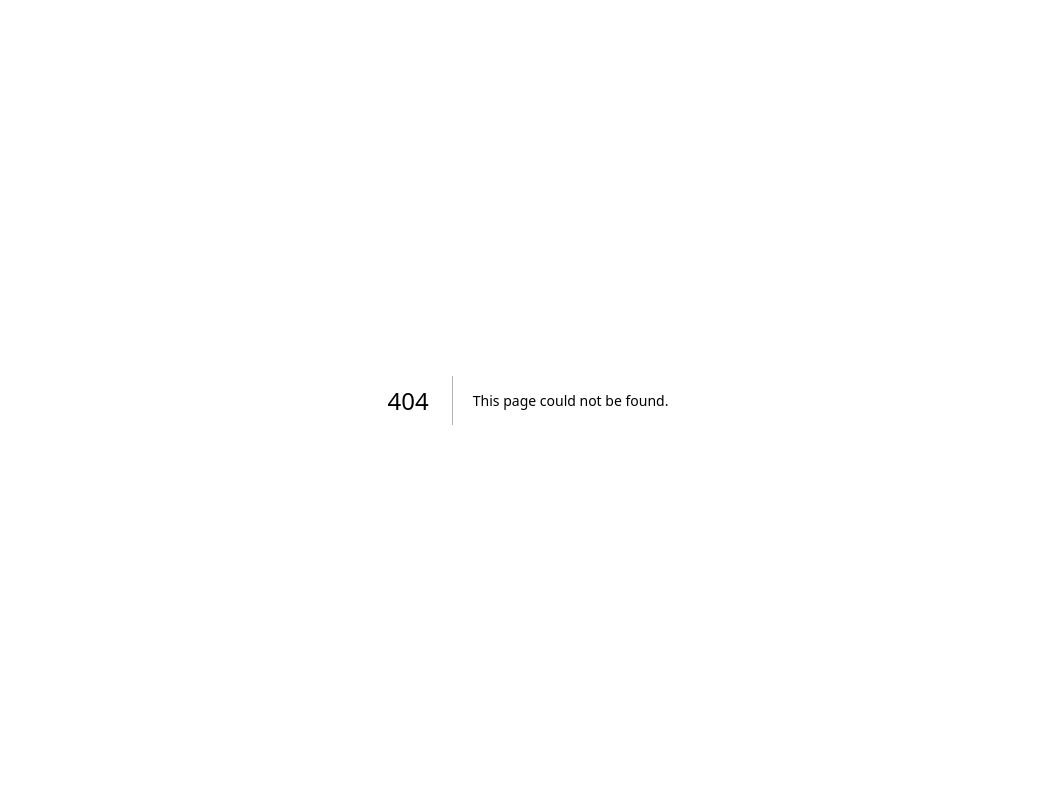
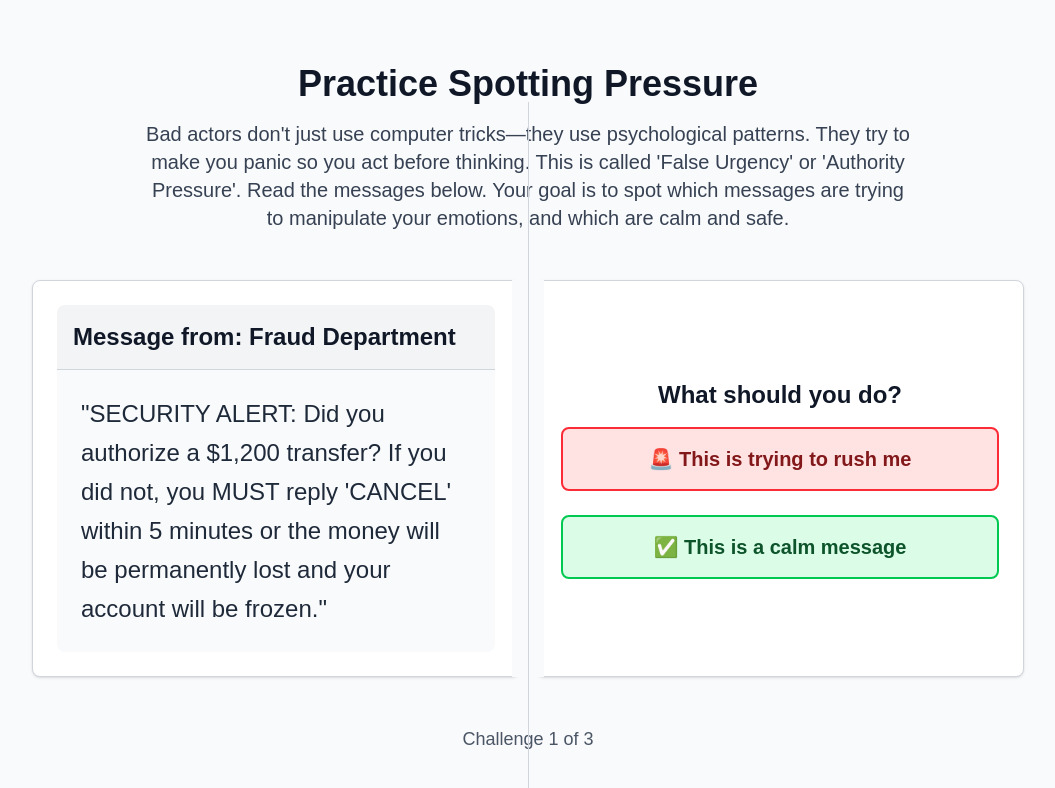
Before and after one commit to atullal/canopy, a Next.js app: page /v4-inoculation-authority in a window 1280 px wide. Before the commit this address had no page. Shown: the top 788 px of the page, without its empty margins (112-1167 px from the left). Built offline with nearby package versions, Linux system fonts and the light colour scheme.

Commit message:
feat: Add V4 Authority Web Scenario

```diff
--- /dev/null
+++ b/app/components/AuthorityScenario.tsx
@@ -0,0 +1,136 @@
+"use client";
+
+import React, { useState } from 'react';
+import AdaptiveHesitationEngine from './AdaptiveHesitationEngine';
+import SplitScreenCompare from './SplitScreenCompare';
+
+type ActionType = "primary" | "danger";
+
+interface Action {
+  id: string;
+  label: string;
+  type: ActionType;
+}
+
+interface Challenge {
+  id: string;
+  sender: string;
+  body: string;
+  isManipulation: boolean;
+  manipulationType: string;
+  justInTimeHint: string;
+}
+
+interface FeedbackConfig {
+  title: string;
+  message: string;
+}
+
+interface Feedback {
+  gentleFailureMissedManipulation: FeedbackConfig;
+  gentleFailureFlaggedSafe: FeedbackConfig;
+  success: FeedbackConfig;
+}
+
+interface ScenarioData {
+  id: string;
+  title: string;
+  description: string;
+  actions: Action[];
+  challenges: Challenge[];
+  feedback: Feedback;
+}
+
+export default function AuthorityScenario({ data }: { data: ScenarioData }) {
+  const [currentChallengeIndex, setCurrentChallengeIndex] = useState(0);
+  const [feedback, setFeedback] = useState<FeedbackConfig | null>(null);
+
+  const currentChallenge = data.challenges[currentChallengeIndex];
+
+  const handleAction = (actionId: string) => {
+    if (actionId === 'manipulation') {
+      if (currentChallenge.isManipulation) {
+        if (currentChallengeIndex < data.challenges.length - 1) {
+          setCurrentChallengeIndex(prev => prev + 1);
+        } else {
+          setFeedback(data.feedback.success);
+        }
+      } else {
+        setFeedback(data.feedback.gentleFailureFlaggedSafe);
+      }
+    } else if (actionId === 'safe') {
+      if (!currentChallenge.isManipulation) {
+        if (currentChallengeIndex < data.challenges.length - 1) {
+          setCurrentChallengeIndex(prev => prev + 1);
+        } else {
+          setFeedback(data.feedback.success);
+        }
+      } else {
+        setFeedback(data.feedback.gentleFailureMissedManipulation);
+      }
+    }
+  };
+
+  const resetFeedback = () => setFeedback(null);
+
+  if (feedback) {
+    return (
+      <div className="max-w-4xl mx-auto mt-10 p-8 bg-blue-50 border-l-8 border-blue-600 rounded-lg shadow-md">
+        <h2 className="text-3xl font-bold text-blue-900 mb-6">{feedback.title}</h2>
+        <p className="text-xl text-blue-800 leading-relaxed mb-8">{feedback.message}</p>
+        <button
+          onClick={resetFeedback}
+          className="min-w-[56px] min-h-[56px] px-8 bg-blue-600 text-white text-xl font-bold rounded-lg hover:bg-blue-700 focus:ring-4 focus:ring-blue-300 transition"
+        >
+          Continue Practice
+        </button>
+      </div>
+    );
+  }
+
+  return (
+    <AdaptiveHesitationEngine hintContent={currentChallenge.justInTimeHint}>
+      <div className="max-w-5xl mx-auto py-8">
+        <header className="mb-8 text-center px-4">
+          <h1 className="text-4xl font-bold text-gray-900 mb-4">{data.title}</h1>
+          <p className="text-xl text-gray-700 max-w-3xl mx-auto">{data.description}</p>
+        </header>
+
+        <SplitScreenCompare
+          leftContent={
+            <div className="flex flex-col h-full">
+              <div className="bg-gray-100 p-4 border-b border-gray-300 rounded-t-lg">
+                <h3 className="text-2xl font-bold text-gray-900">Message from: {currentChallenge.sender}</h3>
+              </div>
+              <div className="p-6 flex-1 flex items-center justify-center bg-gray-50 rounded-b-lg">
+                <p className="text-2xl text-gray-800 font-medium leading-relaxed">"{currentChallenge.body}"</p>
+              </div>
+            </div>
+          }
+          rightContent={
+            <div className="flex flex-col justify-center h-full space-y-6">
+              <h3 className="text-2xl font-bold text-gray-900 text-center mb-4">What should you do?</h3>
+              {data.actions.map(action => (
+                <button
+                  key={action.id}
+                  onClick={() => handleAction(action.id)}
+                  className={`w-full min-h-[64px] text-xl font-bold rounded-lg transition px-6 ${
+                    action.type === 'danger'
+                      ? 'bg-red-100 text-red-900 border-2 border-red-500 hover:bg-red-200 focus:ring-4 focus:ring-red-300'
+                      : 'bg-green-100 text-green-900 border-2 border-green-500 hover:bg-green-200 focus:ring-4 focus:ring-green-300'
+                  }`}
+                >
+                  {action.label}
+                </button>
+              ))}
+            </div>
+          }
+        />
+
+        <div className="mt-8 text-center">
+          <p className="text-lg text-gray-600 font-medium">Challenge {currentChallengeIndex + 1} of {data.challenges.length}</p>
+        </div>
+      </div>
+    </AdaptiveHesitationEngine>
+  );
+}
--- /dev/null
+++ b/app/components/SplitScreenCompare.tsx
@@ -0,0 +1,24 @@
+"use client";
+
+import React from 'react';
+
+interface SplitScreenCompareProps {
+  leftContent: React.ReactNode;
+  rightContent: React.ReactNode;
+}
+
+export default function SplitScreenCompare({ leftContent, rightContent }: SplitScreenCompareProps) {
+  return (
+    <div className="flex flex-col md:flex-row w-full gap-4 p-4">
+      <div className="flex-1 bg-white border border-gray-300 rounded-lg p-6 shadow-sm min-h-[300px]">
+        {leftContent}
+      </div>
+      <div className="hidden md:flex items-center justify-center -mx-6 z-10 w-8 bg-gray-50">
+        <div className="w-px h-full bg-gray-300 absolute" />
+      </div>
+      <div className="flex-1 bg-white border border-gray-300 rounded-lg p-6 shadow-sm min-h-[300px]">
+        {rightContent}
+      </div>
+    </div>
+  );
+}
--- /dev/null
+++ b/app/v4-inoculation-authority/page.tsx
@@ -0,0 +1,18 @@
+import AuthorityScenario from '../components/AuthorityScenario';
+import { readFileSync } from 'fs';
+import { join } from 'path';
+
+export const metadata = {
+  title: 'Practice Spotting Pressure | Canopy',
+};
+
+export default function AuthorityScenarioPage() {
+  const scenarioPath = join(process.cwd(), 'scenarios', 'v4-inoculation-authority.json');
+  const scenarioData = JSON.parse(readFileSync(scenarioPath, 'utf-8'));
+
+  return (
+    <main className="min-h-screen bg-gray-50 py-8">
+      <AuthorityScenario data={scenarioData} />
+    </main>
+  );
+}
```
Also changed, not shown: 1 other file (tests, documents, lock files or other folders).
